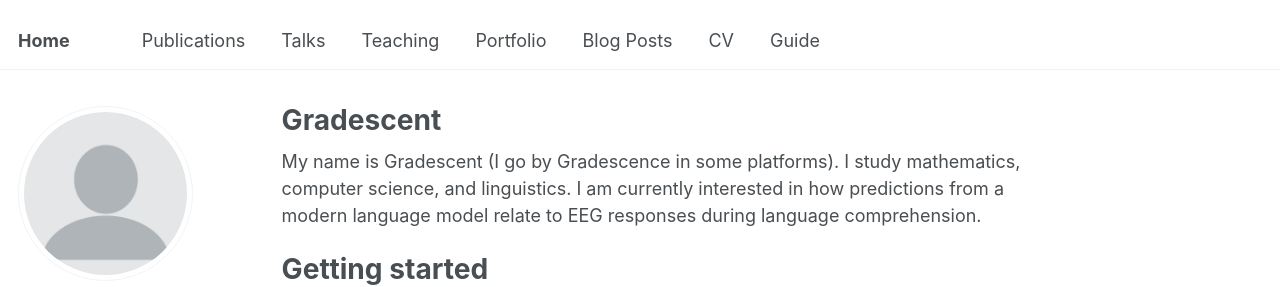
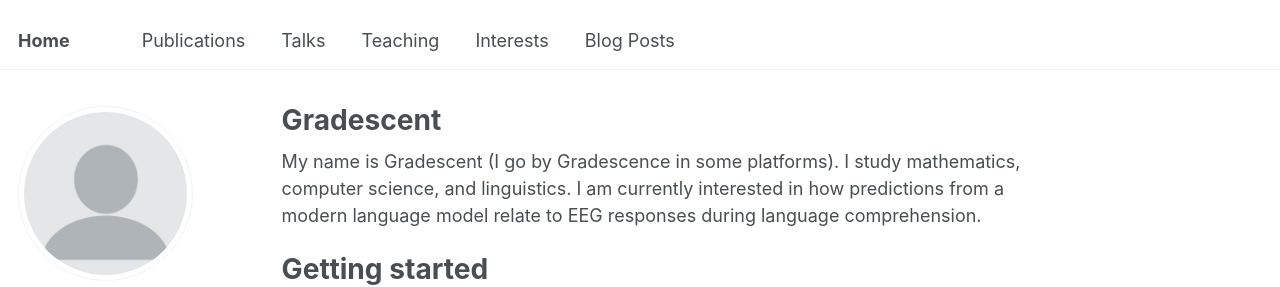
Before and after one commit to mikealmacera/mikealmacera.github.io, a Jekyll site: the page built from _pages/about.md, in a window 1280 px wide. Shown: the top 287 px of the page. Built offline with Jekyll 4.4.1, drawn with Linux system fonts in a browser that asks for light colours.

Commit message:
Update navigation.yml

```diff
--- a/_data/navigation.yml
+++ b/_data/navigation.yml
@@ -14,14 +14,11 @@ main:
   - title: "Teaching"
     url: /teaching/
 
-  - title: "Portfolio"
-    url: /portfolio/
+  - title: "Interests"
+    url: /interests/
+
+  #- title: "Sample"
+  #  url: /sample/
 
   - title: "Blog Posts"
     url: /year-archive/
-
-  - title: "CV"
-    url: /cv/
-
-  - title: "Guide"
-    url: /markdown/
```
